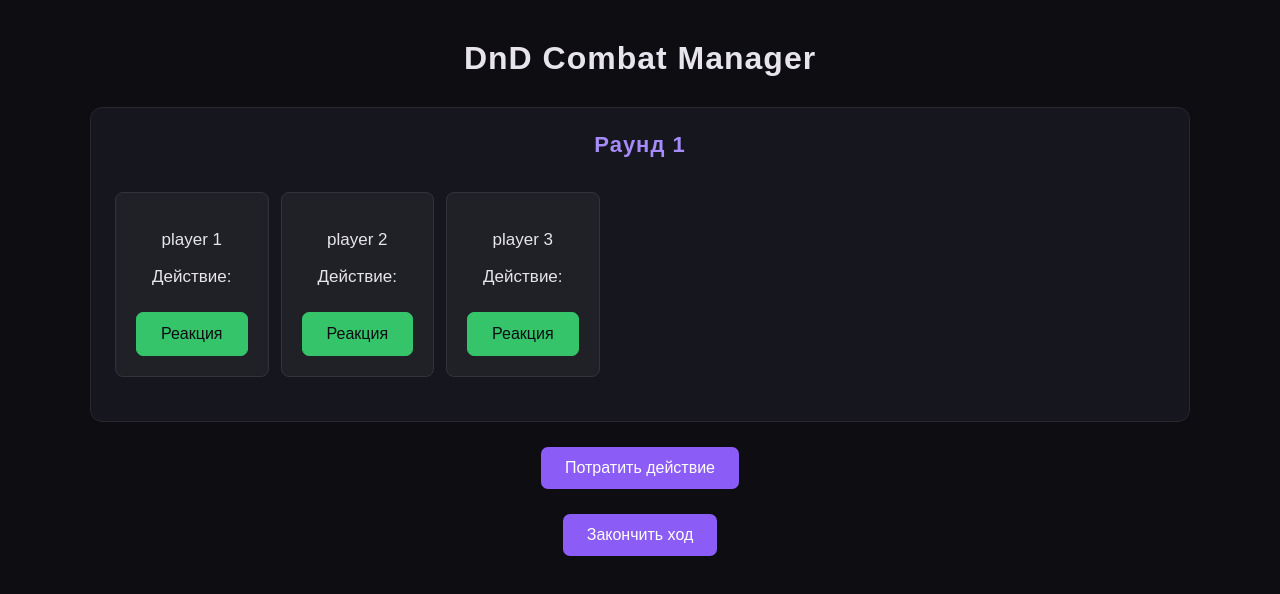
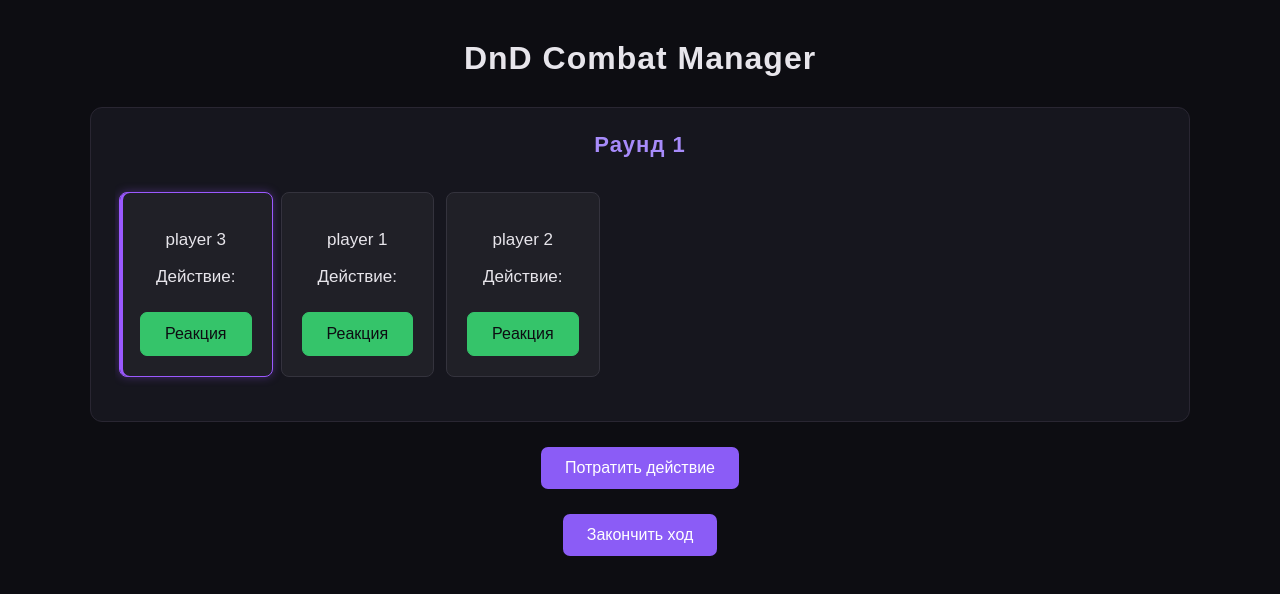
Before and after one commit to j0mp1x/DnD-Combat-Manger, a React (Vite) app: page / in a window 1280 px wide. Shown: the top 594 px of the page. Built offline with nearby package versions, Linux system fonts and the light colour scheme.

Commit message:
Implement turn and round system

```diff
--- a/src/App.jsx
+++ b/src/App.jsx
@@ -2,28 +2,64 @@ import { useState } from 'react'
 import { fighters } from './data/fighters'
 
 function App() {
-    const [fightersState, setFightersState] = useState(fighters)
+    const [gameState, setGameState] = useState({
+        fighters: fighters.sort((a, b) => b.initiative - a.initiative),
+        round: 1,
+        currentFighter: 0,
+    })
 
     const onReactionUse = (f) => {
-        setFightersState((prev) =>
-            prev.map((e) => {
-                if (e.id === f.id) {
-                    const newReaction = e.reaction ? false : true
-                    return { ...e, reaction: newReaction }
-                } else return e
-            })
-        )
+        setGameState((prev) => {
+            return {
+                ...prev,
+                fighters: prev.fighters.map((e) => {
+                    if (e.id === f.id) {
+                        const newReaction = e.reaction ? false : true
+                        return { ...e, reaction: newReaction }
+                    } else return e
+                }),
+            }
+        })
+    }
+
+    const onEndTurn = () => {
+        setGameState((prev) => {
+            if (prev.currentFighter + 1 === prev.fighters.length) {
+                return {
+                    ...prev,
+                    currentFighter: 0,
+                    round: prev.round + 1,
+                    fighters: prev.fighters.map((e) => {
+                        return { ...e, reaction: true, action: true }
+                    }),
+                }
+            } else {
+                return {
+                    ...prev,
+                    currentFighter: prev.currentFighter + 1,
+                }
+            }
+        })
     }
 
     return (
         <div>
             <h1>DnD Combat Manager</h1>
             <div id="initiativePanel">
-                <h1>Раунд 1</h1> {/*Тут потом будет js код*/}
+                <h1>Раунд {gameState.round}</h1> {/*Тут потом будет js код*/}
                 <div id="listOfFighters">
-                    {fightersState.map((f) => {
+                    {gameState.fighters.map((f) => {
                         return (
-                            <div className="fighter" key={f.id}>
+                            <div
+                                className={`fighter ${
+                                    f.id ===
+                                    gameState.fighters[gameState.currentFighter]
+                                        .id
+                                        ? 'currentFighter'
+                                        : ''
+                                }`}
+                                key={f.id}
+                            >
                                 <p>{f.name}</p>
                                 <p>Действие:</p>
                                 <button
@@ -46,7 +82,13 @@ function App() {
             <div id="actions">
                 <button>Потратить действие</button>
             </div>
-            <button>Закончить ход</button>
+            <button
+                onClick={() => {
+                    onEndTurn()
+                }}
+            >
+                Закончить ход
+            </button>
         </div>
     )
 }
--- a/src/data/fighters.js
+++ b/src/data/fighters.js
@@ -1,10 +1,10 @@
 import { createNewId } from '../UTILITES/idCreator'
 
 class Fighter {
-    constructor(name, hp) {
+    constructor(name, hp, initiative) {
         this.id = createNewId()
         this.name = name
-        this.initiative = null
+        this.initiative = initiative
         this.reaction = true
         this.action = true
         this.hp = hp
@@ -13,12 +13,12 @@ class Fighter {
 
 let fighters = []
 
-const AddFighter = (name, hp) => {
-    fighters.push(new Fighter(name, hp))
+const AddFighter = (name, hp, initiative) => {
+    fighters.push(new Fighter(name, hp, initiative))
 }
 
-AddFighter('player 1', 40)
-AddFighter('player 2', 40)
-AddFighter('player 3', 40)
+AddFighter('player 1', 40, 12)
+AddFighter('player 2', 40, 7)
+AddFighter('player 3', 40, 20)
 
 export { fighters }
--- a/src/index.css
+++ b/src/index.css
@@ -52,6 +52,14 @@ h1 {
     border-radius: 8px;
     text-align: center;
     font-size: 17px;
+    transition: border-color 0.2s ease, box-shadow 0.2s ease,
+        transform 0.2s ease;
+}
+
+.currentFighter {
+    border-color: #9b59ff;
+    box-shadow: 0 0 10px rgba(155, 89, 255, 0.35), inset 3px 0 0 #9b59ff;
+    transform: translateX(4px);
 }
 
 button {
```
